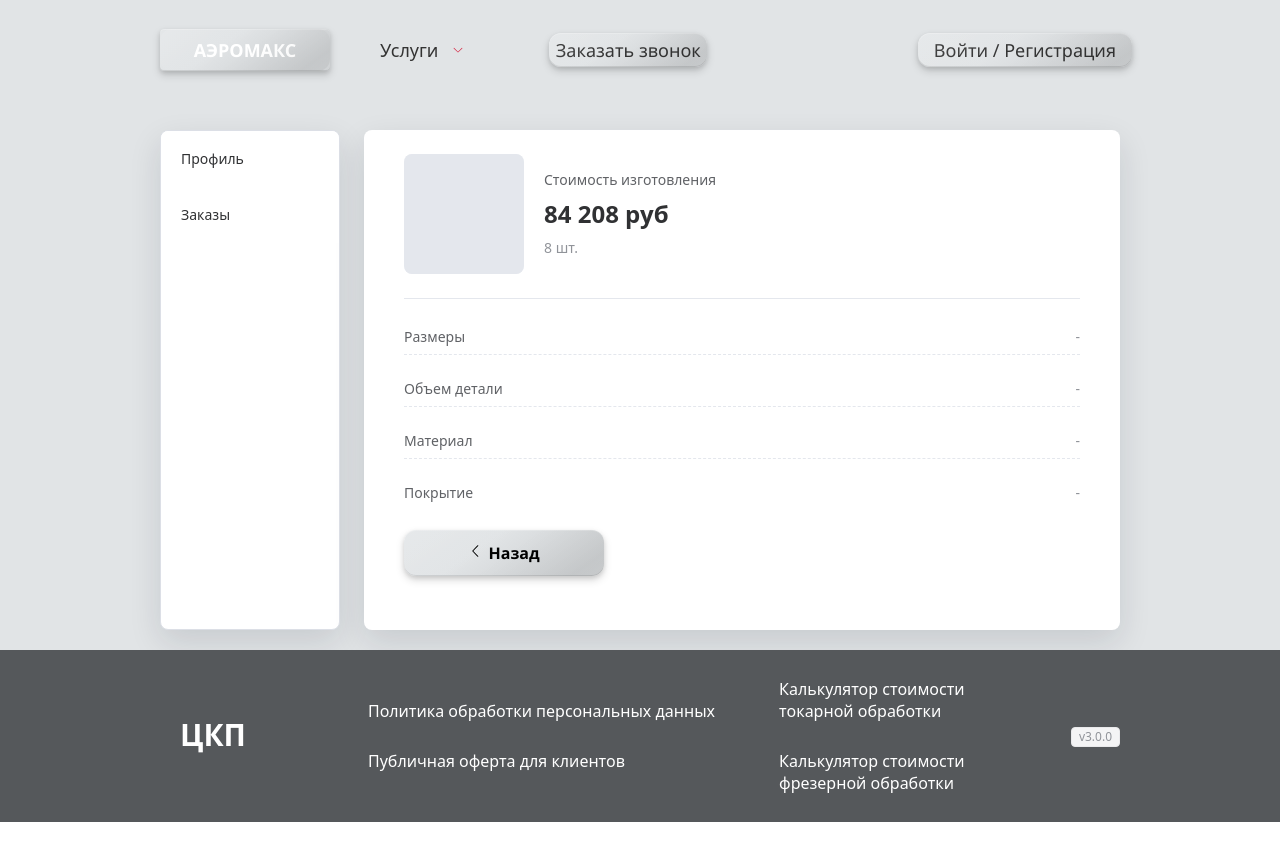
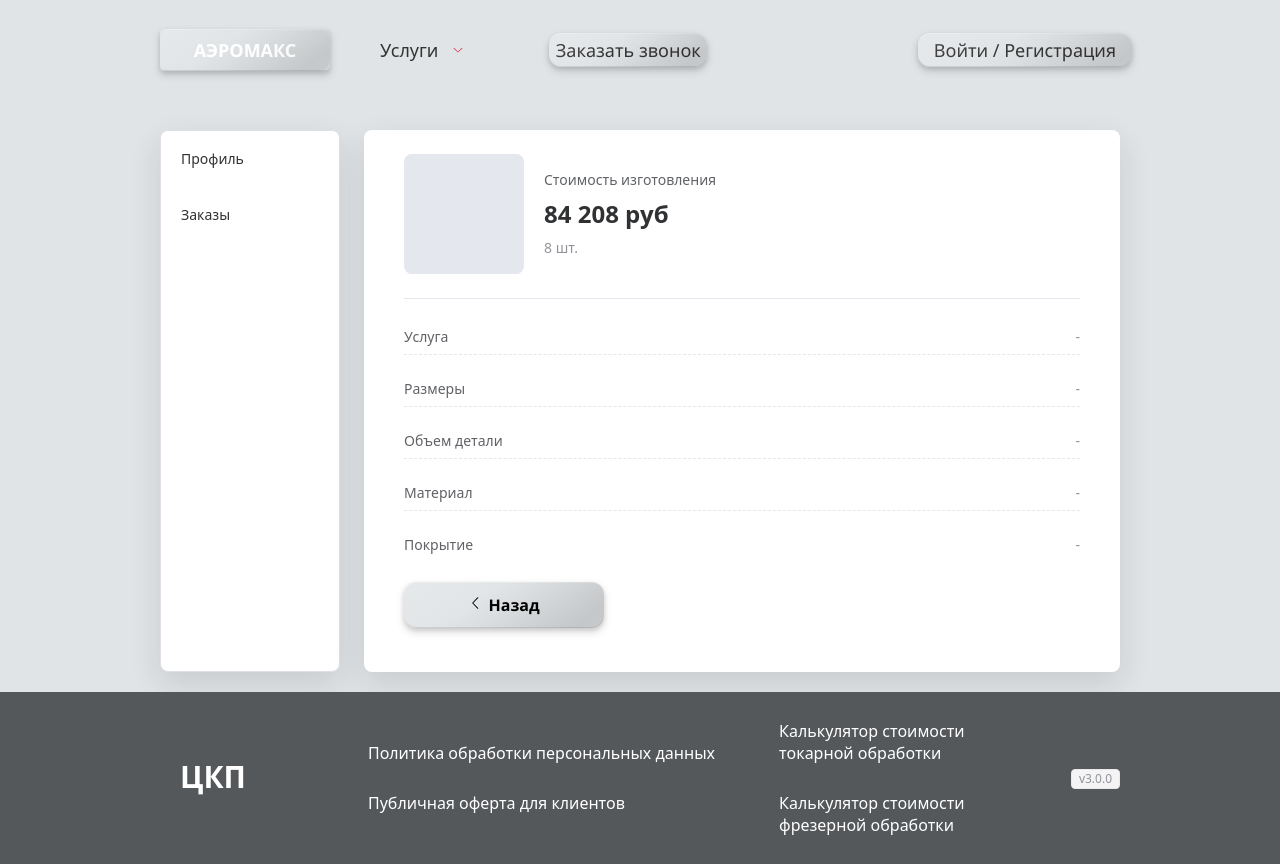
Before and after one commit to js-owl/maas-front, a Vue app: page /personal/calc in a window 1280 px wide. Before the commit the page ends 822 px from the top, so only its background shows below. Built offline with nearby package versions, Linux system fonts and the light colour scheme; no server answers.

Commit message:
Enhance PersonalCalc.vue to include service ID in product properties. Updated fetchOrder function to map service ID from fetched order data and added UI element to display service information, improving clarity and user experience.

```diff
--- a/src/components/PersonalCalc.vue
+++ b/src/components/PersonalCalc.vue
@@ -56,6 +56,7 @@ const deliveryCost = ref(0)
 
 // Product properties - stores various attributes of the product
 const productProperties = ref({
+  serviceId: '', // ID услуги (Service ID)
   dimensions: '', // Размеры (Dimensions)
   partVolume: '', // Объем детали (Part volume)
   material: '', // Материал (Material)
@@ -120,6 +121,9 @@ const fetchOrder = async (id: number) => {
         manufacturingTime.value = fetchedOrderData.manufacturing_cycle
 
       // Map product properties
+      if (fetchedOrderData.service_id) {
+        productProperties.value.serviceId = fetchedOrderData.service_id
+      }
       if (fetchedOrderData.length && fetchedOrderData.width && fetchedOrderData.height) {
         productProperties.value.dimensions = `${fetchedOrderData.length} × ${fetchedOrderData.width} × ${fetchedOrderData.height}`
       }
@@ -210,6 +214,10 @@ watch(
 
           <!-- Bottom Section: Product Properties -->
           <div class="properties-section">
+            <div class="property-item">
+              <span class="property-label">Услуга</span>
+              <span class="property-value">{{ productProperties.serviceId || '-' }}</span>
+            </div>
             <div class="property-item">
               <span class="property-label">Размеры</span>
               <span class="property-value">{{ productProperties.dimensions || '-' }}</span>
```
